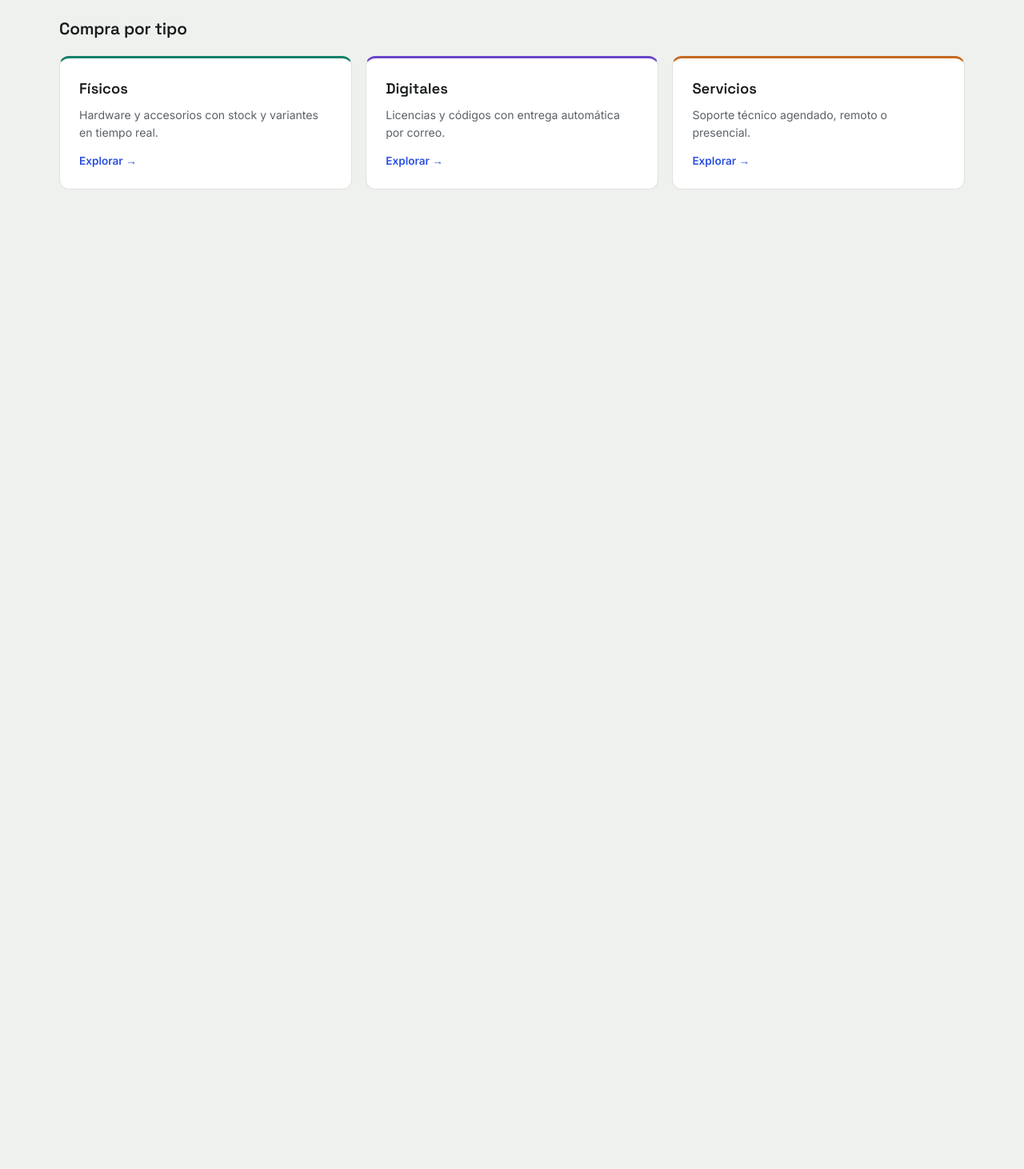
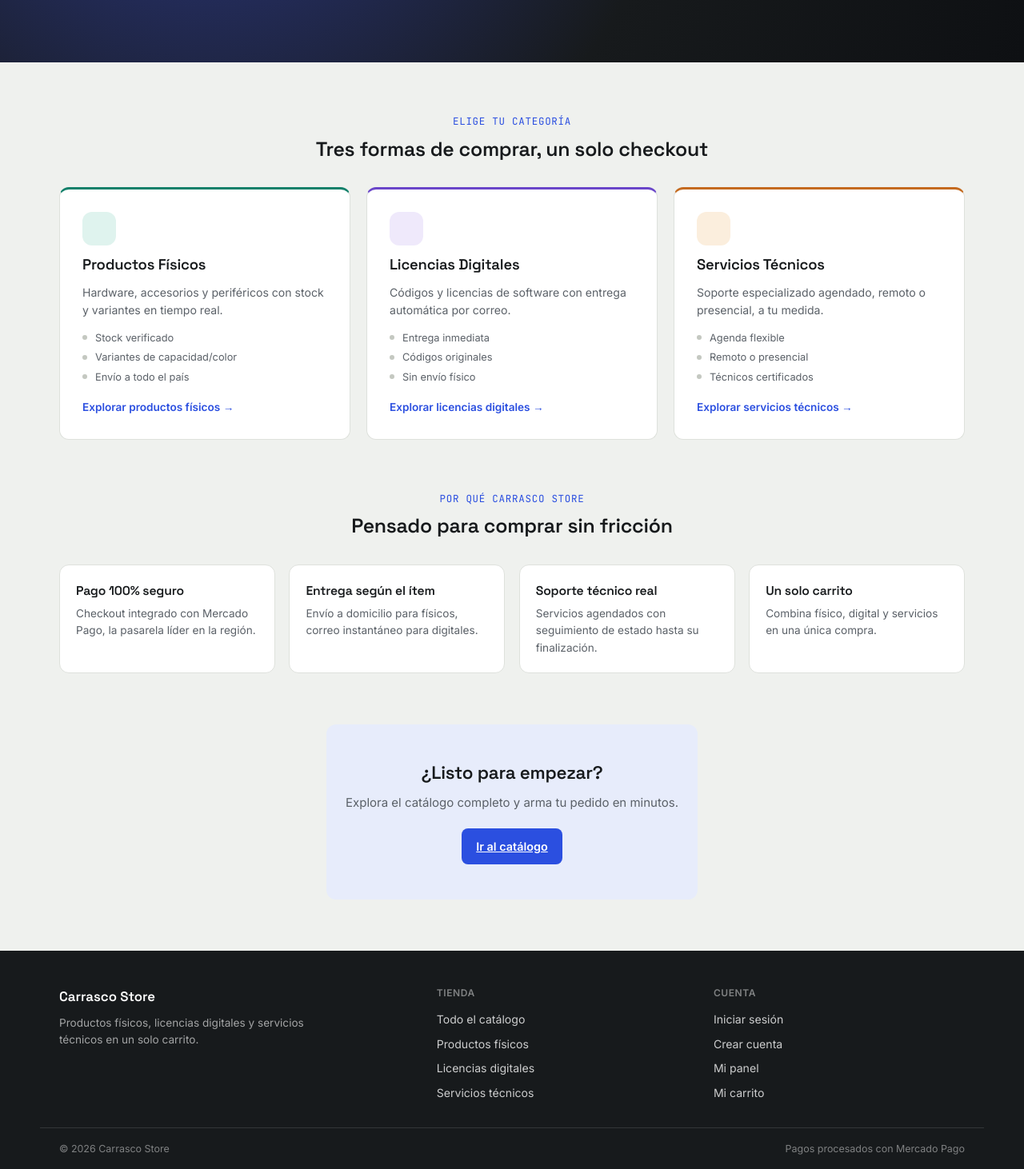
Before and after one commit to cris270504/Carrasco-s-Store, a Nuxt app in the folder carrasco-store/: page / in a window 1280 px wide. Shown: the part 442-1904 px from the top of the page at 80% size. Before the commit the page ends 800 px from the top, so only its background shows below. Built offline with nearby package versions, Linux system fonts and the light colour scheme; no server answers.

Commit message:
feat/ui: landing profesional, cart y dashboard

```diff
--- a/carrasco-store/app/app.vue
+++ b/carrasco-store/app/app.vue
@@ -1,6 +1,20 @@
 <template>
-  <div>
+  <div class="app-shell">
     <AppHeader />
-    <NuxtPage />
+    <main class="app-shell__main">
+      <NuxtPage />
+    </main>
+    <AppFooter />
   </div>
 </template>
+
+<style scoped>
+.app-shell {
+  display: flex;
+  flex-direction: column;
+  min-height: 100vh;
+}
+.app-shell__main {
+  flex: 1;
+}
+</style>
--- /dev/null
+++ b/carrasco-store/app/components/AppFooter.vue
@@ -0,0 +1,103 @@
+<script setup lang="ts">
+const year = new Date().getFullYear()
+</script>
+
+<template>
+  <footer class="app-footer">
+    <div class="app-footer__inner">
+      <div class="app-footer__brand">
+        <NuxtLink to="/" class="app-footer__logo">Carrasco Store</NuxtLink>
+        <p>Productos físicos, licencias digitales y servicios técnicos en un solo carrito.</p>
+      </div>
+
+      <nav class="app-footer__col" aria-label="Tienda">
+        <p class="app-footer__heading">Tienda</p>
+        <NuxtLink to="/catalogo">Todo el catálogo</NuxtLink>
+        <NuxtLink to="/catalogo?type=physical">Productos físicos</NuxtLink>
+        <NuxtLink to="/catalogo?type=digital">Licencias digitales</NuxtLink>
+        <NuxtLink to="/catalogo?type=service">Servicios técnicos</NuxtLink>
+      </nav>
+
+      <nav class="app-footer__col" aria-label="Cuenta">
+        <p class="app-footer__heading">Cuenta</p>
+        <NuxtLink to="/login">Iniciar sesión</NuxtLink>
+        <NuxtLink to="/register">Crear cuenta</NuxtLink>
+        <NuxtLink to="/dashboard">Mi panel</NuxtLink>
+        <NuxtLink to="/cart">Mi carrito</NuxtLink>
+      </nav>
+    </div>
+
+    <div class="app-footer__bottom">
+      <span>© {{ year }} Carrasco Store</span>
+      <span>Pagos procesados con Mercado Pago</span>
+    </div>
+  </footer>
+</template>
+
+<style scoped>
+.app-footer {
+  margin-top: 3rem;
+  background: var(--color-ink);
+  color: rgba(255, 255, 255, 0.78);
+}
+.app-footer__inner {
+  max-width: 1180px;
+  margin: 0 auto;
+  padding: 2.75rem 1.5rem 2rem;
+  display: grid;
+  grid-template-columns: 1.4fr 1fr 1fr;
+  gap: 2rem;
+}
+.app-footer__brand p {
+  margin: 0.6rem 0 0;
+  font-size: 0.85rem;
+  max-width: 320px;
+  color: rgba(255, 255, 255, 0.6);
+}
+.app-footer__logo {
+  font-family: var(--font-display);
+  font-weight: 600;
+  font-size: 1.05rem;
+  color: #fff;
+  text-decoration: none;
+}
+.app-footer__col {
+  display: flex;
+  flex-direction: column;
+  gap: 0.55rem;
+}
+.app-footer__heading {
+  font-size: 0.75rem;
+  font-weight: 600;
+  text-transform: uppercase;
+  letter-spacing: 0.05em;
+  color: rgba(255, 255, 255, 0.45);
+  margin: 0 0 0.2rem;
+}
+.app-footer__col a {
+  font-size: 0.88rem;
+  color: rgba(255, 255, 255, 0.78);
+  text-decoration: none;
+}
+.app-footer__col a:hover {
+  color: #fff;
+}
+.app-footer__bottom {
+  border-top: 1px solid rgba(255, 255, 255, 0.12);
+  padding: 1rem 1.5rem;
+  max-width: 1180px;
+  margin: 0 auto;
+  display: flex;
+  justify-content: space-between;
+  flex-wrap: wrap;
+  gap: 0.5rem;
+  font-size: 0.78rem;
+  color: rgba(255, 255, 255, 0.45);
+}
+
+@media (max-width: 640px) {
+  .app-footer__inner {
+    grid-template-columns: 1fr;
+  }
+}
+</style>
--- a/carrasco-store/app/pages/index.vue
+++ b/carrasco-store/app/pages/index.vue
@@ -1,22 +1,44 @@
 <script setup lang="ts">
-const categories = [
+const offerTypes = [
   {
     type: 'physical',
-    label: 'Físicos',
     className: 'is-physical',
-    description: 'Hardware y accesorios con stock y variantes en tiempo real.',
+    label: 'Productos Físicos',
+    description: 'Hardware, accesorios y periféricos con stock y variantes en tiempo real.',
+    bullets: ['Stock verificado', 'Variantes de capacidad/color', 'Envío a todo el país'],
   },
   {
     type: 'digital',
-    label: 'Digitales',
     className: 'is-digital',
-    description: 'Licencias y códigos con entrega automática por correo.',
+    label: 'Licencias Digitales',
+    description: 'Códigos y licencias de software con entrega automática por correo.',
+    bullets: ['Entrega inmediata', 'Códigos originales', 'Sin envío físico'],
   },
   {
     type: 'service',
-    label: 'Servicios',
     className: 'is-service',
-    description: 'Soporte técnico agendado, remoto o presencial.',
+    label: 'Servicios Técnicos',
+    description: 'Soporte especializado agendado, remoto o presencial, a tu medida.',
+    bullets: ['Agenda flexible', 'Remoto o presencial', 'Técnicos certificados'],
+  },
+] as const
+
+const benefits = [
+  {
+    title: 'Pago 100% seguro',
+    description: 'Checkout integrado con Mercado Pago, la pasarela líder en la región.',
+  },
+  {
+    title: 'Entrega según el ítem',
+    description: 'Envío a domicilio para físicos, correo instantáneo para digitales.',
+  },
+  {
+    title: 'Soporte técnico real',
+    description: 'Servicios agendados con seguimiento de estado hasta su finalización.',
+  },
+  {
+    title: 'Un solo carrito',
+    description: 'Combina físico, digital y servicios en una única compra.',
   },
 ] as const
 </script>
@@ -24,121 +46,267 @@ const categories = [
 <template>
   <div class="home">
     <section class="hero">
-      <p class="hero__eyebrow">Carrasco Store</p>
-      <h1>Productos, licencias y servicios técnicos en un solo carrito</h1>
-      <p class="hero__subtitle">
-        Compra hardware, licencias digitales y agenda soporte técnico sin cambiar de tienda ni de carrito.
-      </p>
-      <NuxtLink to="/catalogo" class="btn btn-primary hero__cta">Ver catálogo</NuxtLink>
+      <div class="hero__inner">
+        <p class="hero__eyebrow">Carrasco Store</p>
+        <h1>Todo lo que tu proyecto necesita, en un solo carrito</h1>
+        <p class="hero__subtitle">
+          Productos físicos, licencias digitales y servicios técnicos — comprados, pagados y
+          entregados sin cambiar de tienda.
+        </p>
+        <div class="hero__actions">
+          <NuxtLink to="/catalogo" class="btn btn-primary hero__cta">Ver catálogo</NuxtLink>
+          <NuxtLink to="/register" class="btn btn-outline hero__cta-secondary">Crear cuenta gratis</NuxtLink>
+        </div>
+      </div>
     </section>
 
-    <section class="categories">
-      <h2 class="categories__title">Compra por tipo</h2>
-      <div class="categories__grid">
+    <section class="offers">
+      <header class="section-header">
+        <p class="section-header__eyebrow">Elige tu categoría</p>
+        <h2>Tres formas de comprar, un solo checkout</h2>
+      </header>
+
+      <div class="offers__grid">
         <NuxtLink
-          v-for="category in categories"
-          :key="category.type"
-          :to="`/catalogo?type=${category.type}`"
-          class="category-card"
-          :class="category.className"
+          v-for="offer in offerTypes"
+          :key="offer.type"
+          :to="`/catalogo?type=${offer.type}`"
+          class="offer-card"
+          :class="offer.className"
         >
-          <span class="category-card__label">{{ category.label }}</span>
-          <p class="category-card__description">{{ category.description }}</p>
-          <span class="category-card__link">Explorar →</span>
+          <span class="offer-card__icon" aria-hidden="true" />
+          <h3>{{ offer.label }}</h3>
+          <p>{{ offer.description }}</p>
+          <ul class="offer-card__bullets">
+            <li v-for="bullet in offer.bullets" :key="bullet">{{ bullet }}</li>
+          </ul>
+          <span class="offer-card__link">Explorar {{ offer.label.toLowerCase() }} →</span>
         </NuxtLink>
       </div>
+    </section>
+
+    <section class="benefits">
+      <header class="section-header">
+        <p class="section-header__eyebrow">Por qué Carrasco Store</p>
+        <h2>Pensado para comprar sin fricción</h2>
+      </header>
+
+      <div class="benefits__grid">
+        <div v-for="benefit in benefits" :key="benefit.title" class="benefit-card">
+          <h3>{{ benefit.title }}</h3>
+          <p>{{ benefit.description }}</p>
+        </div>
+      </div>
+    </section>
+
+    <section class="cta-band">
+      <h2>¿Listo para empezar?</h2>
+      <p>Explora el catálogo completo y arma tu pedido en minutos.</p>
+      <NuxtLink to="/catalogo" class="btn btn-primary cta-band__btn">Ir al catálogo</NuxtLink>
     </section>
   </div>
 </template>
 
 <style scoped>
 .home {
-  max-width: 1180px;
-  margin: 0 auto;
-  padding: 0 1.5rem 3.5rem;
+  display: flex;
+  flex-direction: column;
+  gap: 4rem;
+  padding-bottom: 1rem;
 }
 
 .hero {
-  padding: 4.5rem 1rem 3.5rem;
+  background: radial-gradient(circle at 20% 20%, #2d3a8c 0%, var(--color-ink) 55%, #0e1013 100%);
+  color: #fff;
+  padding: 5.5rem 1.5rem 5rem;
+}
+.hero__inner {
+  max-width: 720px;
+  margin: 0 auto;
   text-align: center;
 }
 .hero__eyebrow {
   font-family: var(--font-mono);
   font-size: 0.8rem;
-  color: var(--color-accent);
+  color: #a9b6ff;
   text-transform: uppercase;
-  letter-spacing: 0.08em;
-  margin: 0 0 0.75rem;
+  letter-spacing: 0.1em;
+  margin: 0 0 1rem;
 }
 .hero h1 {
-  font-size: 2.4rem;
-  max-width: 720px;
+  font-size: 2.6rem;
+  line-height: 1.15;
   margin: 0 auto;
-  line-height: 1.15;
 }
 .hero__subtitle {
-  color: var(--color-ink-muted);
-  font-size: 1.02rem;
+  color: rgba(255, 255, 255, 0.75);
+  font-size: 1.04rem;
   max-width: 560px;
-  margin: 1.1rem auto 0;
+  margin: 1.2rem auto 0;
+}
+.hero__actions {
+  display: flex;
+  justify-content: center;
+  gap: 0.9rem;
+  margin-top: 2rem;
+  flex-wrap: wrap;
 }
 .hero__cta {
-  margin-top: 1.75rem;
   font-size: 0.98rem;
   padding: 0.85rem 1.75rem;
 }
-
-.categories__title {
-  font-size: 1.3rem;
-  margin-bottom: 1.1rem;
+.hero__cta-secondary {
+  font-size: 0.98rem;
+  padding: 0.85rem 1.75rem;
+  border-color: rgba(255, 255, 255, 0.35);
+  color: #fff;
 }
-.categories__grid {
-  display: grid;
-  grid-template-columns: repeat(auto-fit, minmax(240px, 1fr));
-  gap: 1.1rem;
+.hero__cta-secondary:hover {
+  border-color: #fff;
+  color: #fff;
+  background: rgba(255, 255, 255, 0.08);
 }
 
-.category-card {
+.section-header {
+  max-width: 1180px;
+  margin: 0 auto 1.75rem;
+  padding: 0 1.5rem;
+  text-align: center;
+}
+.section-header__eyebrow {
+  font-family: var(--font-mono);
+  font-size: 0.78rem;
+  color: var(--color-accent);
+  text-transform: uppercase;
+  letter-spacing: 0.06em;
+  margin: 0 0 0.4rem;
+}
+.section-header h2 {
+  font-size: 1.55rem;
+}
+
+.offers__grid {
+  max-width: 1180px;
+  margin: 0 auto;
+  padding: 0 1.5rem;
+  display: grid;
+  grid-template-columns: repeat(auto-fit, minmax(260px, 1fr));
+  gap: 1.25rem;
+}
+.offer-card {
   display: flex;
   flex-direction: column;
   align-items: flex-start;
-  gap: 0.5rem;
-  padding: 1.5rem;
+  gap: 0.6rem;
+  padding: 1.75rem;
   border-radius: var(--radius-card);
   border: 1px solid var(--color-border);
   background: var(--color-surface);
   text-decoration: none;
   color: var(--color-ink);
   border-top: 3px solid var(--color-border-strong);
-  transition: transform 0.18s ease, box-shadow 0.18s ease, border-color 0.18s ease;
+  transition: transform 0.18s ease, box-shadow 0.18s ease;
 }
-.category-card:hover {
-  transform: translateY(-3px);
+.offer-card:hover {
+  transform: translateY(-4px);
   box-shadow: var(--shadow-card-hover);
 }
-.category-card.is-physical { border-top-color: var(--color-physical); }
-.category-card.is-digital { border-top-color: var(--color-digital); }
-.category-card.is-service { border-top-color: var(--color-service); }
+.offer-card.is-physical { border-top-color: var(--color-physical); }
+.offer-card.is-digital { border-top-color: var(--color-digital); }
+.offer-card.is-service { border-top-color: var(--color-service); }
 
-.category-card__label {
-  font-family: var(--font-display);
-  font-weight: 600;
+.offer-card__icon {
+  width: 42px;
+  height: 42px;
+  border-radius: 12px;
+}
+.offer-card.is-physical .offer-card__icon { background: var(--color-physical-tint); }
+.offer-card.is-digital .offer-card__icon { background: var(--color-digital-tint); }
+.offer-card.is-service .offer-card__icon { background: var(--color-service-tint); }
+
+.offer-card h3 {
   font-size: 1.15rem;
 }
-.category-card__description {
+.offer-card p {
   color: var(--color-ink-muted);
   font-size: 0.88rem;
   margin: 0;
 }
-.category-card__link {
-  margin-top: 0.4rem;
+.offer-card__bullets {
+  list-style: none;
+  margin: 0.3rem 0 0;
+  padding: 0;
+  display: flex;
+  flex-direction: column;
+  gap: 0.3rem;
+}
+.offer-card__bullets li {
+  font-size: 0.8rem;
+  color: var(--color-ink-muted);
+  padding-left: 1rem;
+  position: relative;
+}
+.offer-card__bullets li::before {
+  content: '';
+  position: absolute;
+  left: 0;
+  top: 0.5em;
+  width: 6px;
+  height: 6px;
+  border-radius: 50%;
+  background: var(--color-border-strong);
+}
+.offer-card__link {
+  margin-top: 0.5rem;
   font-size: 0.85rem;
   font-weight: 600;
   color: var(--color-accent);
 }
 
+.benefits__grid {
+  max-width: 1180px;
+  margin: 0 auto;
+  padding: 0 1.5rem;
+  display: grid;
+  grid-template-columns: repeat(auto-fit, minmax(220px, 1fr));
+  gap: 1.1rem;
+}
+.benefit-card {
+  padding: 1.25rem;
+  border-radius: var(--radius-card);
+  background: var(--color-surface);
+  border: 1px solid var(--color-border);
+}
+.benefit-card h3 {
+  font-size: 0.98rem;
+  margin-bottom: 0.4rem;
+}
+.benefit-card p {
+  font-size: 0.85rem;
+  color: var(--color-ink-muted);
+  margin: 0;
+}
+
+.cta-band {
+  max-width: 1180px;
+  margin: 0 auto;
+  padding: 0 1.5rem;
+  text-align: center;
+  background: var(--color-accent-tint);
+  border-radius: var(--radius-card);
+  padding: 2.75rem 1.5rem;
+}
+.cta-band h2 {
+  font-size: 1.4rem;
+  margin-bottom: 0.5rem;
+}
+.cta-band p {
+  color: var(--color-ink-muted);
+  margin: 0 0 1.3rem;
+}
+
 @media (max-width: 640px) {
-  .hero { padding: 3rem 0.5rem 2.5rem; }
-  .hero h1 { font-size: 1.85rem; }
+  .hero { padding: 3.5rem 1rem 3rem; }
+  .hero h1 { font-size: 1.9rem; }
 }
 </style>
```
Also changed, not shown: carrasco-store/app/pages/cart.vue (+8 -1 lines).
